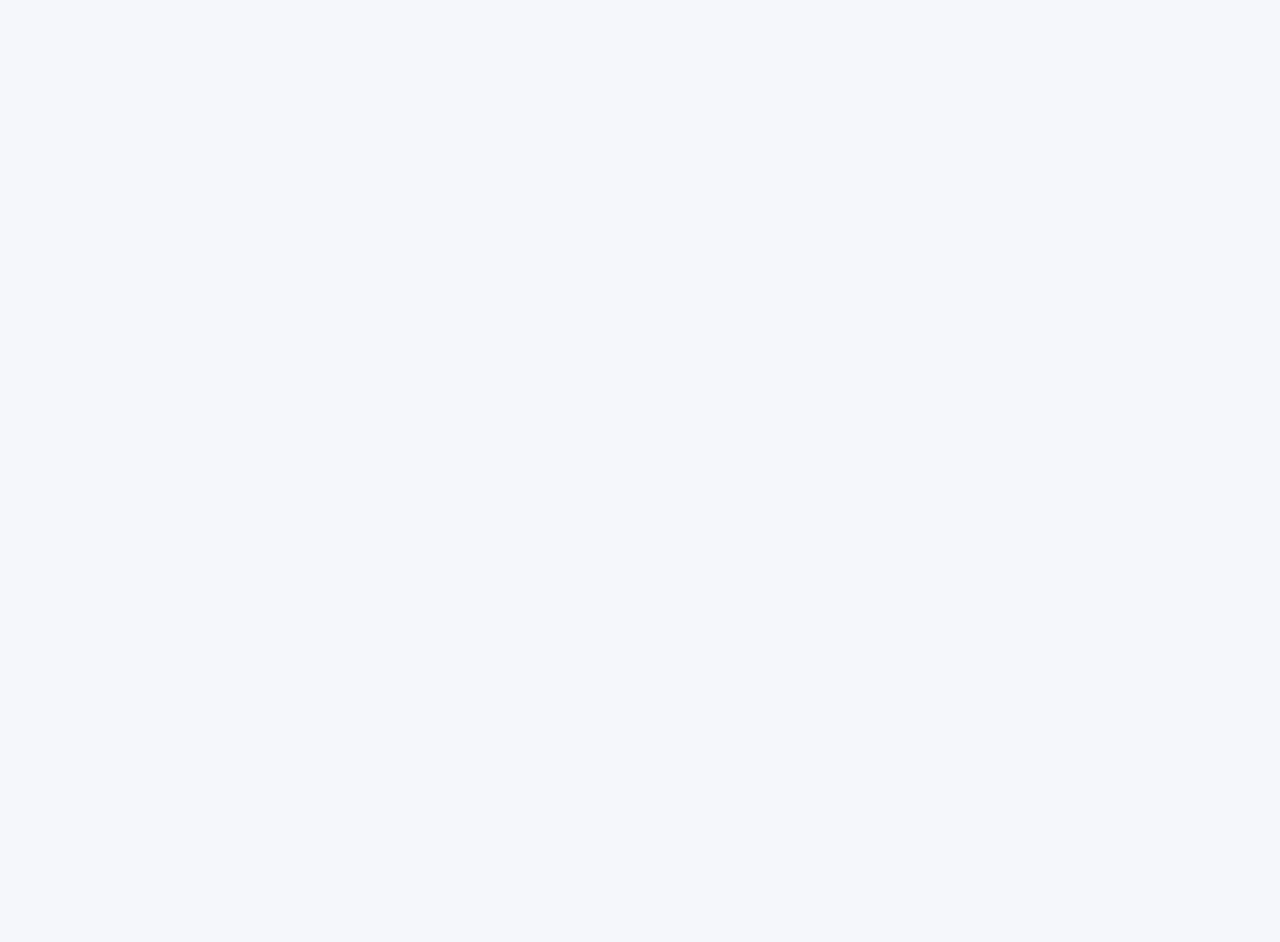
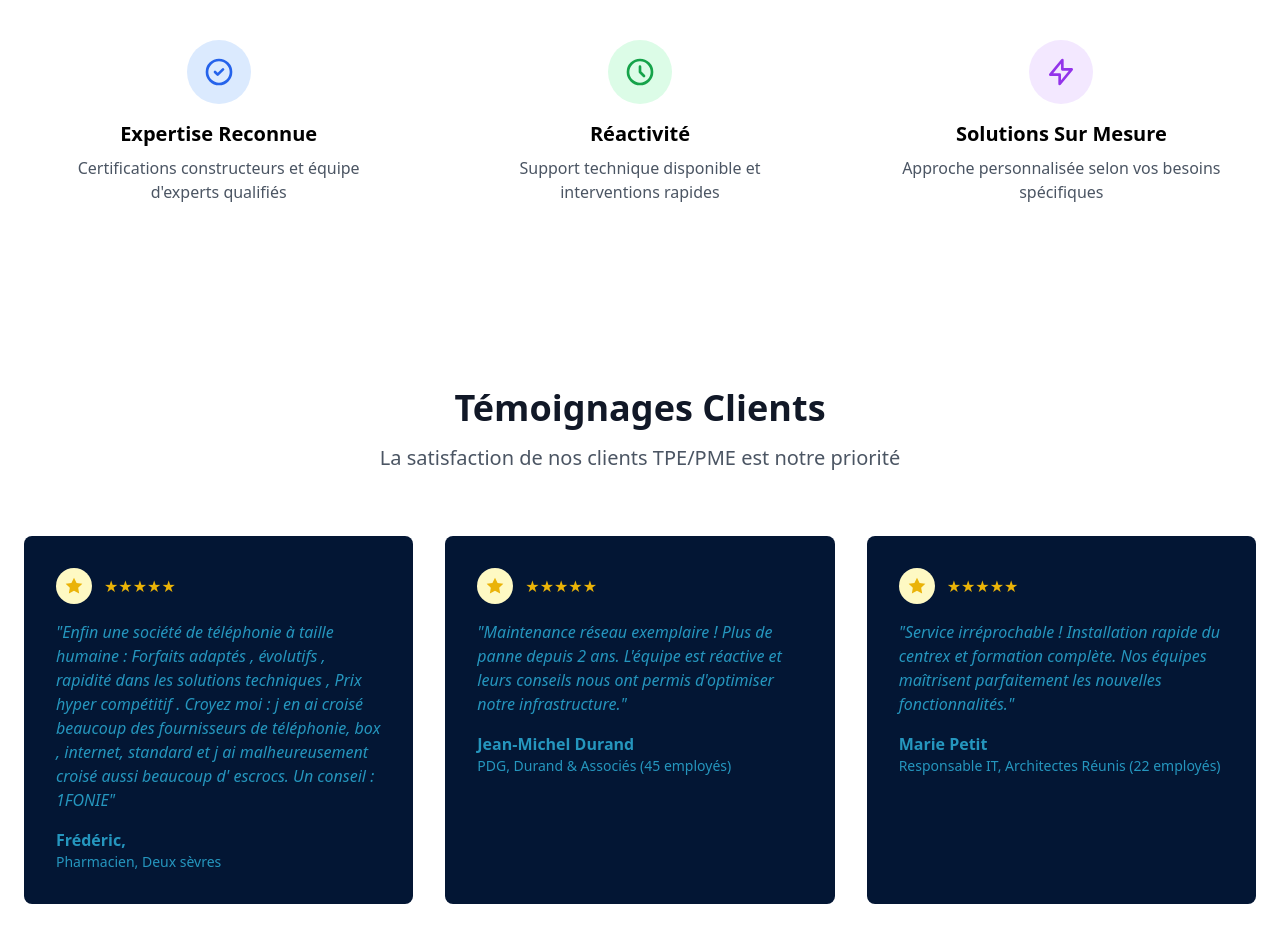
Before and after one commit to JohnKramer59/Site-web-1fonie, a React (Vite) app: page / in a window 1280 px wide. Shown: the part 960-1902 px from the top of the page. Before the commit the page ends 800 px from the top, so only its background shows below. Built offline with nearby package versions, Linux system fonts and the light colour scheme.

Commit message:
Update Home.jsx

```diff
--- a/src/pages/Home.jsx
+++ b/src/pages/Home.jsx
@@ -25,6 +25,118 @@ export default function Home() {
           </div>
         </div>
       </section>
+
+      {/* Pourquoi nous choisir */}
+      <section id="about" className="py-20 bg-white">
+        <div className="container mx-auto px-6">
+          <div className="text-center mb-16">
+            <h2 className="text-4xl font-bold text-customblue mb-4">
+              Pourquoi Choisir 1FONIE Pro ?
+            </h2>
+            <p className="text-xl text-customblue max-w-2xl mx-auto">
+              Plus de 15 ans d'expérience au service des entreprises
+            </p>
+          </div>
+
+          <div className="grid md:grid-cols-3 gap-8">
+            <div className="text-center p-6">
+              <div className="bg-blue-100 p-4 rounded-full w-16 h-16 mx-auto mb-4 flex items-center justify-center">
+                <svg className="w-8 h-8 text-blue-600" fill="none" stroke="currentColor" viewBox="0 0 24 24">
+                  <path strokeLinecap="round" strokeLinejoin="round" strokeWidth={2} d="M9 12l2 2 4-4m6 2a9 9 0 11-18 0 9 9 0 0118 0z" />
+                </svg>
+              </div>
+              <h3 className="text-xl font-bold mb-2">Expertise Reconnue</h3>
+              <p className="text-gray-600">Certifications constructeurs et équipe d'experts qualifiés</p>
+            </div>
+
+            <div className="text-center p-6">
+              <div className="bg-green-100 p-4 rounded-full w-16 h-16 mx-auto mb-4 flex items-center justify-center">
+                <svg className="w-8 h-8 text-green-600" fill="none" stroke="currentColor" viewBox="0 0 24 24">
+                  <path strokeLinecap="round" strokeLinejoin="round" strokeWidth={2} d="M12 8v4l3 3m6-3a9 9 0 11-18 0 9 9 0 0118 0z" />
+                </svg>
+              </div>
+              <h3 className="text-xl font-bold mb-2">Réactivité</h3>
+              <p className="text-gray-600">Support technique disponible et interventions rapides</p>
+            </div>
+
+            <div className="text-center p-6">
+              <div className="bg-purple-100 p-4 rounded-full w-16 h-16 mx-auto mb-4 flex items-center justify-center">
+                <svg className="w-8 h-8 text-purple-600" fill="none" stroke="currentColor" viewBox="0 0 24 24">
+                  <path strokeLinecap="round" strokeLinejoin="round" strokeWidth={2} d="M13 10V3L4 14h7v7l9-11h-7z" />
+                </svg>
+              </div>
+              <h3 className="text-xl font-bold mb-2">Solutions Sur Mesure</h3>
+              <p className="text-gray-600">Approche personnalisée selon vos besoins spécifiques</p>
+            </div>
+          </div>
+        </div>
+      </section>
+
+      {/* Témoignages Clients */}
+      <section id="testimonials" className="py-20 bg-white">
+        <div className="container mx-auto px-6">
+          <div className="text-center mb-16">
+            <h2 className="text-4xl font-bold text-gray-900 mb-4">Témoignages Clients</h2>
+            <p className="text-xl text-gray-600 max-w-2xl mx-auto">
+              La satisfaction de nos clients TPE/PME est notre priorité
+            </p>
+          </div>
+
+          <div className="grid md:grid-cols-3 gap-8">
+            <div className="bg-customblue2 p-8 rounded-lg">
+              <div className="flex items-center mb-4">
+                <div className="bg-yellow-100 p-2 rounded-full mr-3">
+                  <svg className="w-5 h-5 text-yellow-500" fill="currentColor" viewBox="0 0 24 24">
+                    <path d="M12 2L15.09 8.26L22 9.27L17 14.14L18.18 21.02L12 17.77L5.82 21.02L7 14.14L2 9.27L8.91 8.26L12 2Z" />
+                  </svg>
+                </div>
+                <div className="text-yellow-500">★★★★★</div>
+              </div>
+              <p className="text-customblue mb-4 italic">
+                "Enfin une société de téléphonie à taille humaine : Forfaits adaptés , évolutifs , rapidité dans les solutions techniques , Prix hyper compétitif .
+Croyez moi : j en ai croisé beaucoup des fournisseurs de téléphonie, box , internet, standard et j ai malheureusement croisé aussi beaucoup d' escrocs.
+Un conseil : 1FONIE"
+              </p>
+              <div className="font-semibold text-customblue">Frédéric,</div>
+              <div className="text-customblue text-sm">Pharmacien, Deux sèvres</div>
+            </div>
+
+            <div className="bg-customblue2 p-8 rounded-lg">
+              <div className="flex items-center mb-4">
+                <div className="bg-yellow-100 p-2 rounded-full mr-3">
+                  <svg className="w-5 h-5 text-yellow-500" fill="currentColor" viewBox="0 0 24 24">
+                    <path d="M12 2L15.09 8.26L22 9.27L17 14.14L18.18 21.02L12 17.77L5.82 21.02L7 14.14L2 9.27L8.91 8.26L12 2Z" />
+                  </svg>
+                </div>
+                <div className="text-yellow-500">★★★★★</div>
+              </div>
+              <p className="text-customblue mb-4 italic">
+                "Maintenance réseau exemplaire ! Plus de panne depuis 2 ans. L'équipe est réactive
+                et leurs conseils nous ont permis d'optimiser notre infrastructure."
+              </p>
+              <div className="font-semibold text-customblue">Jean-Michel Durand</div>
+              <div className="text-customblue text-sm">PDG, Durand & Associés (45 employés)</div>
+            </div>
+
+            <div className="bg-customblue2 p-8 rounded-lg">
+              <div className="flex items-center mb-4">
+                <div className="bg-yellow-100 p-2 rounded-full mr-3">
+                  <svg className="w-5 h-5 text-yellow-500" fill="currentColor" viewBox="0 0 24 24">
+                    <path d="M12 2L15.09 8.26L22 9.27L17 14.14L18.18 21.02L12 17.77L5.82 21.02L7 14.14L2 9.27L8.91 8.26L12 2Z" />
+                  </svg>
+                </div>
+                <div className="text-yellow-500">★★★★★</div>
+              </div>
+              <p className="text-customblue mb-4 italic">
+                "Service irréprochable ! Installation rapide du centrex et formation complète.
+                Nos équipes maîtrisent parfaitement les nouvelles fonctionnalités."
+              </p>
+              <div className="font-semibold text-customblue">Marie Petit</div>
+              <div className="text-customblue text-sm">Responsable IT, Architectes Réunis (22 employés)</div>
+            </div>
+          </div>
+        </div>
+      </section>
     </main>
   );
 }
```
